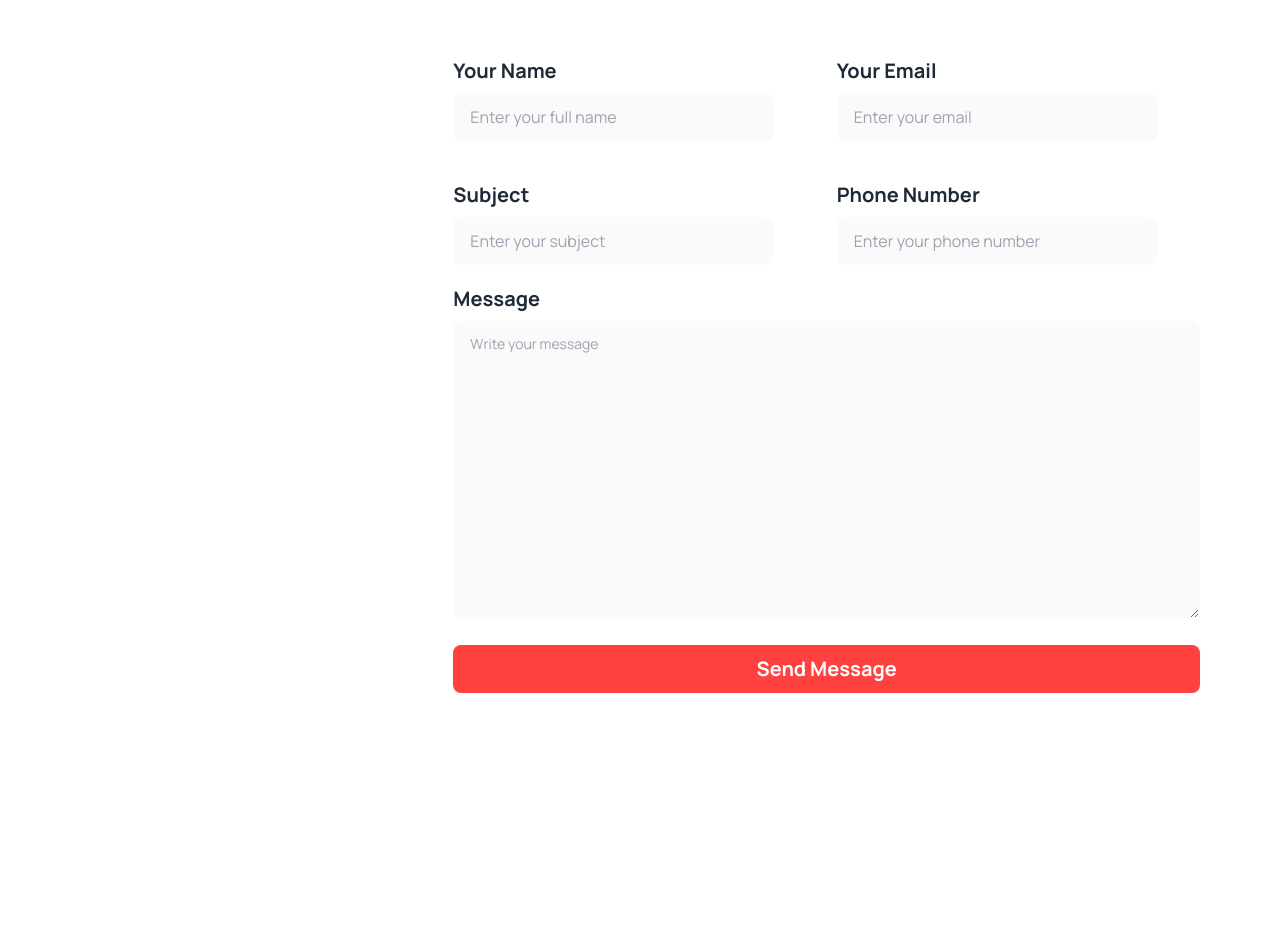
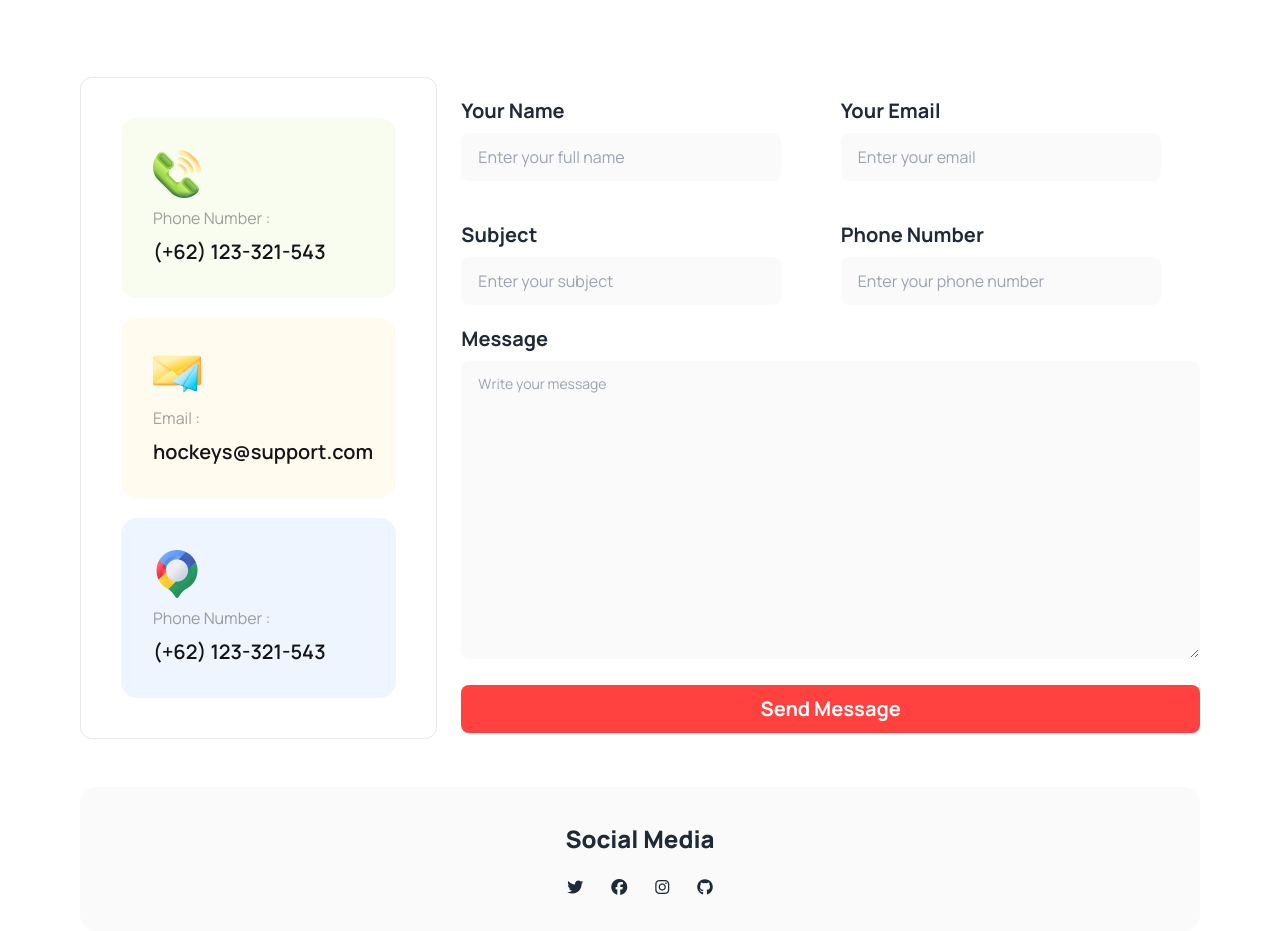
Before and after one commit to samin900/assignment-three, a plain HTML site: page index.html in a window 1280 px wide. Shown: the part 4275-5206 px from the top of the page. Before the commit the page ends 4968 px from the top, so only its background shows below. Drawn offline with nearby package versions, Linux system fonts and the light colour scheme.

Commit message:
form section added

```diff
--- a/index.html
+++ b/index.html
@@ -618,13 +618,47 @@
             </div>
 
 
-            <div class="mt-10 grid grid-cols-1 lg:grid-cols-3">
+            <div class="mt-20 p-2 lg:p-0 grid grid-cols-1 lg:grid-cols-3 gap-6">
 
-                <div class="col-span-1"></div>
+                <div class="col-span-1 border border-solid border-[rgba(19, 19, 24, 0.10)] rounded-xl p-10">
+
+                    <!-- card one  -->
+                    <div class="card bg-[#BCED6D1A] text-[#131318]">
+
+                        <div class="card-body p-8">
+                            <img class="h-12 w-12" src="./Images/Group 1171275317.png" alt="">
+                            <h2 class="text-[#13131866]">Phone Number :</h2>
+                            <p class="card-title"> (+62) 123-321-543</p>
+                        </div>
+                    </div>
+
+                    <!-- card two  -->
+                    <div class="card bg-[#FDDD5F1A] text-[#131318] mt-5">
+
+                        <div class="card-body p-8">
+                            <img class="h-12 w-12" src="./Images/Group 1171275318.png" alt="">
+                            <h2 class="text-[#13131866]">Email :</h2>
+                            <p class="card-title"> hockeys@support.com</p>
+                        </div>
+                    </div>
+
+                    <!-- card three  -->
+                    <div class="card bg-[#629CF31A] text-[#131318] mt-5">
+
+                        <div class="card-body p-8">
+                            <img class="h-12 w-12" src="./Images/Group 1171275321.png" alt="">
+                            <h2 class="text-[#13131866]">Phone Number :</h2>
+                            <p class="card-title"> (+62) 123-321-543</p>
+                        </div>
+                    </div>
+
+
+                </div>
 
                 <div class="col-span-2">
 
                     <div class="grid grid-cols-1 lg:grid-cols-2 gap-5">
+
                         <div class="mt-5">
                             <label class="text-xl font-bold" for="">Your Name</label>
                             <input type="text" placeholder="Enter your full name"
@@ -653,17 +687,27 @@
 
                     <div class="mt-5">
                         <label class="text-xl font-bold" for="">Message</label>
-                        <textarea class="textarea w-full bg-[#13131805] mt-2" placeholder="Write your message" rows="10"></textarea>
+                        <textarea class="textarea w-full bg-[#13131805] mt-2" placeholder="Write your message"
+                            rows="10"></textarea>
                     </div>
-                    <button class="btn text-xl font-bold bg-[#FF4240] text-white border-none w-full mt-5">Send Message</button>
+                    <button class="btn text-xl font-bold bg-[#FF4240] text-white border-none w-full mt-5">Send
+                        Message</button>
 
                 </div>
 
-
-
             </div>
 
+            <div class="flex flex-col justify-center items-center bg-[#13131805] mt-12 p-9 rounded-2xl">
 
+                <h3 class="text-2xl font-extrabold">Social Media</h3>
+
+                <div class="flex gap-7 mt-6">
+                    <i class="fa-brands fa-twitter"></i>
+                    <i class="fa-brands fa-facebook"></i>
+                    <i class="fa-brands fa-instagram"></i>
+                    <i class="fa-brands fa-github"></i>
+                </div>
+            </div>
         </section>
 
     </main>
```
